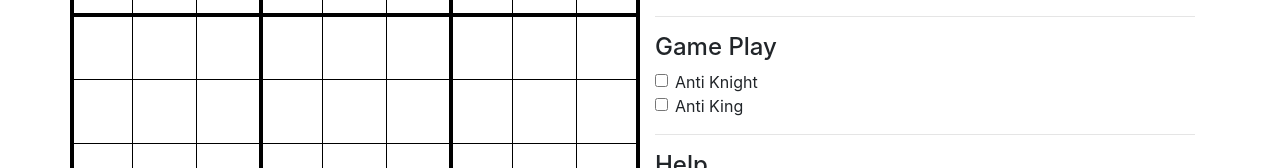
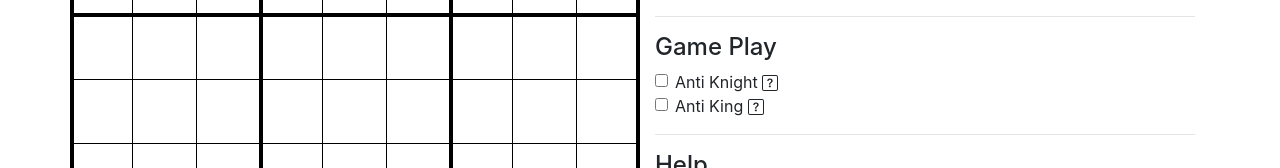
Before and after one commit to ngthanhtrung23/sudoku, a React (Create React App) app: page /#/ in a window 1280 px wide. Shown: the part 236-404 px from the top of the page. Built offline with nearby package versions, Linux system fonts and the light colour scheme.

Commit message:
Add tooltips.

```diff
--- a/package.json
+++ b/package.json
@@ -16,6 +16,7 @@
     "lodash": "^4.17.15",
     "react": "^16.13.1",
     "react-bootstrap": "^1.0.1",
+    "react-bootstrap-icons": "^1.0.3-alpha4",
     "react-dom": "^16.13.1",
     "react-redux": "^7.2.0",
     "react-router-dom": "^5.2.0",
--- a/src/actions/control.ts
+++ b/src/actions/control.ts
@@ -38,7 +38,7 @@ export const verify = (board: BoardModel, control: ControlModel): ActionTypes =>
     let invalidCellIds = newBoard.getInvalidCellIds(control.gameOptions);
     newBoard.setErrors(invalidCellIds);
 
-    alert(invalidCellIds.size > 0 ? 'Error found :(' : 'LGTM!');
+    alert(invalidCellIds.size > 0 ? 'Error found :(' : 'Looks good to me!');
     return updateBoard(newBoard);
 }
 
--- a/src/components/control/Control.tsx
+++ b/src/components/control/Control.tsx
@@ -1,6 +1,8 @@
 import React from 'react';
 import Button from 'react-bootstrap/Button';
 import Form from 'react-bootstrap/Form';
+import OverlayTrigger from 'react-bootstrap/OverlayTrigger';
+import Tooltip from 'react-bootstrap/Tooltip';
 import { connect, ConnectedProps } from 'react-redux';
 import { GameState } from '../Game';
 import DisplayOptions from './DisplayOptions';
@@ -14,6 +16,15 @@ class Control extends React.Component<ControlProps> {
         }
         return <a href={this.props.url}>Link</a>;
     }
+
+    renderTooltip(id: string, message: string) {
+        return (
+            <Tooltip id={id}>
+                {message}
+            </Tooltip>
+        );
+    }
+
     render() {
         return (
             <Form>
@@ -42,12 +53,17 @@ class Control extends React.Component<ControlProps> {
                 <GameOptions />
                 <hr/>
                 <h4>Help</h4>
-                <Button
-                    onClick={this.props.onClickFillCenters}
-                    className="btn-secondary"
+                <OverlayTrigger
+                    placement="top"
+                    overlay={this.renderTooltip('tooltip-fill-center', 'Show all possible values for each cell.')}
                 >
-                    Fill all center values
-                </Button>
+                    <Button
+                        onClick={this.props.onClickFillCenters}
+                        className="btn-secondary"
+                    >
+                        Fill all center values
+                    </Button>
+                </OverlayTrigger>
                 &nbsp;
                 <Button
                     onClick={this.props.solve}
--- a/src/components/control/GameOptions.tsx
+++ b/src/components/control/GameOptions.tsx
@@ -1,11 +1,28 @@
 import React from 'react';
+import { QuestionSquare } from 'react-bootstrap-icons';
 import Form from 'react-bootstrap/Form';
+import OverlayTrigger from 'react-bootstrap/OverlayTrigger';
+import Tooltip from 'react-bootstrap/Tooltip';
 import { connect, ConnectedProps } from 'react-redux';
 import { updateGameOptions } from '../../actions/control';
 import { GameState } from '../Game';
 
 
 class GameOptions extends React.Component<GameOptionsProps> {
+    renderLabel(label: any, id: string, message: string) {
+        return (
+            <OverlayTrigger
+                placement="right"
+                overlay={<Tooltip id={id}>{message}</Tooltip>}
+            >
+                <span>
+                    {label}&nbsp;
+                    <QuestionSquare />
+                </span>
+            </OverlayTrigger>
+        );
+    }
+
     render() {
         return (
             <div id="game-play">
@@ -13,7 +30,7 @@ class GameOptions extends React.Component<GameOptionsProps> {
                 <Form.Check
                     type='checkbox'
                     id='checkbox-anti-knight'
-                    label='Anti Knight'
+                    label={this.renderLabel('Anti Knight', 'tooltip-anti-knight', "Two cells which are knight's move away from each other cannot contain the same digit.")}
                     checked={this.props.antiKnight}
                     onChange={() => this.props.updateGameOptions({
                         ...this.props,
@@ -23,7 +40,7 @@ class GameOptions extends React.Component<GameOptionsProps> {
                 <Form.Check
                     type='checkbox'
                     id='checkbox-anti-king'
-                    label='Anti King'
+                    label={this.renderLabel('Anti King', 'tooltip-anti-king', "Two cells which are king's move away from each other cannot contain the same digit.")}
                     checked={this.props.antiKing}
                     onChange={() => this.props.updateGameOptions({
                         ...this.props,
```
Also changed, not shown: 1 other file (tests, documents, lock files or other folders).
